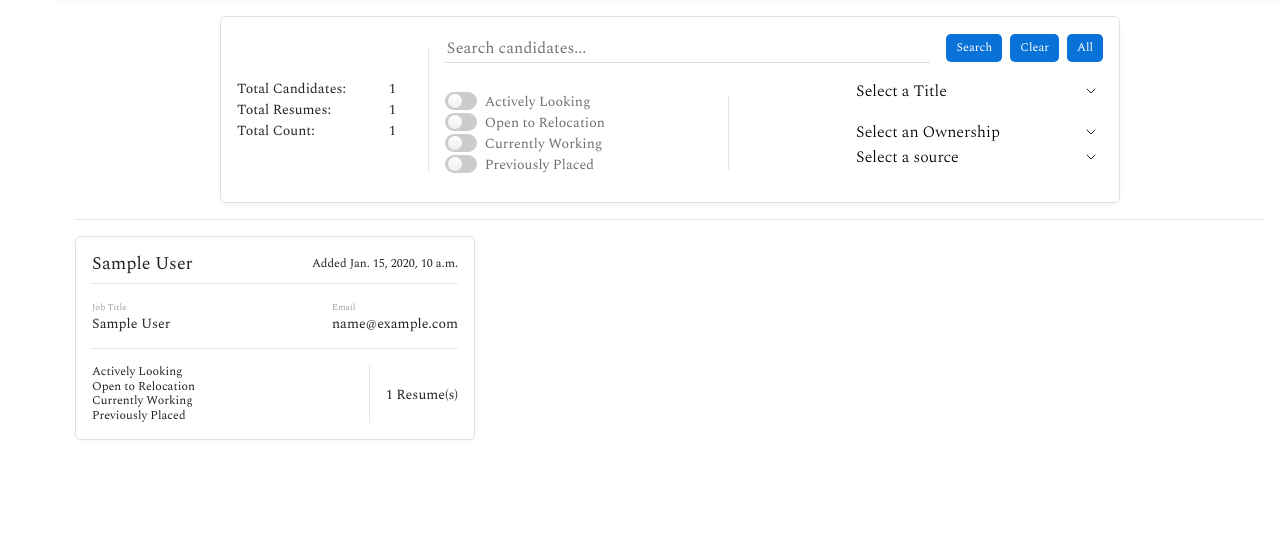
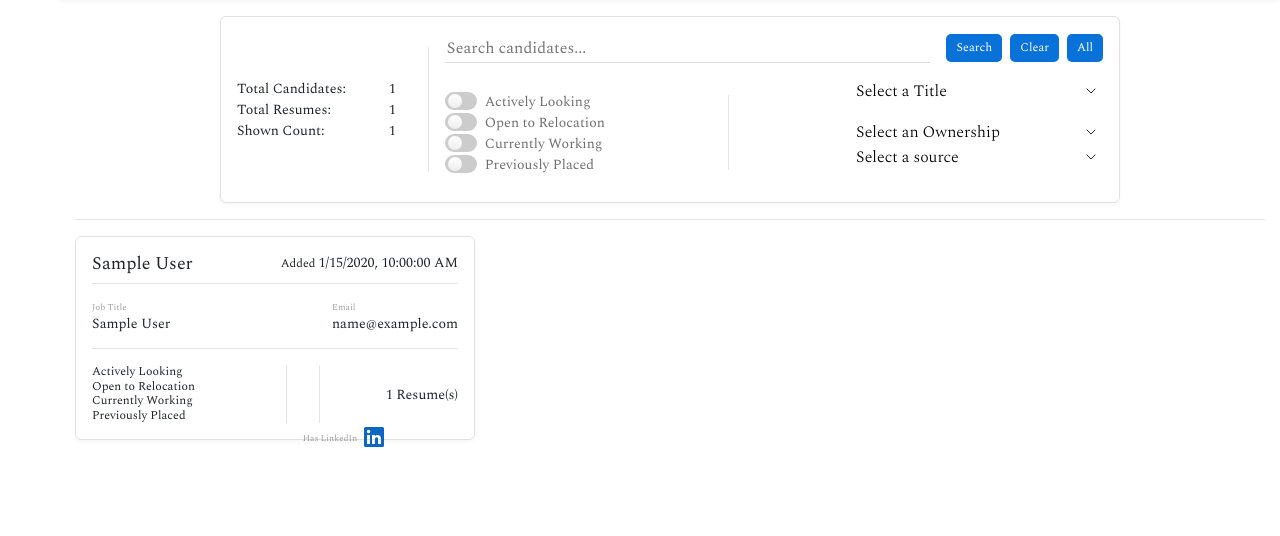
Before and after one commit to darrenrooney101587/red-shell-recruiting, a Django app: template red_shell_recruiting/templates/red_shell_recruiting/candidate_search_desktop.html in a window 1280 px wide. Shown: the part 60-596 px from the top of the page. Run offline with Django 4.2, Linux system fonts and the light colour scheme; the template is opened without the code that fills it: most values are stand-ins (such as "Sample title", 1, 10 or a date in 2020); some libraries are stand-ins or nearby versions.

Commit message:
Added to search pages

```diff
--- a/red_shell_recruiting/templates/red_shell_recruiting/candidate_search_desktop.html
+++ b/red_shell_recruiting/templates/red_shell_recruiting/candidate_search_desktop.html
@@ -1,6 +1,7 @@
 {% extends '_base.html' %}
 {% load static %}
 {% load tags %}
+{% load filters %}
 {% block title %}
     Candidate Search
 {% endblock %}
@@ -22,7 +23,7 @@
                             <span style="margin-right: 1rem;">{{ total_count_resume }}</span>
                         </div>
                         <div class="flex-display vertical-align space-between" style="width: 100%;">
-                            <span style="margin-right: 1rem;">Total Count:</span>
+                            <span style="margin-right: 1rem;">Shown Count:</span>
                             <span style="margin-right: 1rem;">{{ selected_count }}</span>
                         </div>
                     </div>
@@ -42,26 +43,7 @@
                         </div>
                         <div class="flex-display vertical-align space-between" style="margin-top: 1rem;">
                             <div class="flex-display column align-baseline">
-                                <label class="toggle flex-display vertical-align justify-center" style="margin-right: 1rem;">
-                                    <input type="checkbox" name="actively_looking" {% if request.GET.actively_looking %}checked{% endif %} class="toggle-checkbox">
-                                    <div class="toggle-switch"></div>
-                                    <span>Actively Looking</span>
-                                </label>
-                                <label class="toggle flex-display vertical-align justify-center" style="margin-right: 1rem;">
-                                    <input type="checkbox" name="open_to_relocation" {% if request.GET.open_to_relocation %}checked{% endif %} class="toggle-checkbox">
-                                    <div class="toggle-switch"></div>
-                                    <span>Open to Relocation</span>
-                                </label>
-                                <label class="toggle flex-display vertical-align justify-center" style="margin-right: 1rem;">
-                                    <input type="checkbox" name="currently_working" {% if request.GET.currently_working %}checked{% endif %} class="toggle-checkbox">
-                                    <div class="toggle-switch"></div>
-                                    <span>Currently Working</span>
-                                </label>
-                                <label class="toggle flex-display vertical-align justify-center" style="margin-right: 1rem;">
-                                    <input  type="checkbox" name="previously_placed" {% if request.GET.previously_placed %}checked{% endif %} class="toggle-checkbox">
-                                    <div class="toggle-switch"></div>
-                                    <span>Previously Placed</span>
-                                </label>
+                                {% include 'red_shell_recruiting/components/candidate_search_toggle_section.html' %}
                             </div>
                             <div style="height: 75px; border-right: 1px solid rgba(0,0,0,.1); margin-right: 1rem;"></div>
                             {% include 'red_shell_recruiting/components/candidate_search_dropdowns.html' %}
@@ -77,7 +59,9 @@
                     <div class="candidate-card section" data-candidate-id="{{ candidate.id }}" style="width: 400px">
                         <div class="flex-display space-between vertical-align">
                             <h2>{{ candidate.first_name }} {{ candidate.last_name }}</h2>
-                            <h2 class="small-title">Added {{ candidate.created_at }}</h2>
+                            <h2 class="small-title" data-created-at="{{ candidate.created_at|date:'c' }}">
+                                Added <span class="created-at-local"></span>
+                            </h2>
                         </div>
                         <hr style="margin-top: 0.5rem; margin-bottom: 0.5rem;">
                         <div class="flex-display space-between">
@@ -112,6 +96,13 @@
                             </div>
                             <div class="flex-display">
                                 <div style="height: 100%; border: 0; border-left: 1px solid rgba(0,0,0,.1); margin-left: 1rem; margin-right: 1rem;"></div>
+                                {% if candidate.linkedin_url %}
+                                    <div>
+                                        <div style="height: 100%; border: 0; border-left: 1px solid rgba(0,0,0,.1); margin-left: 1rem; margin-right: 1rem;"></div>
+                                        <span style="font-size: 9px; color: var(--faded-gray-color)">Has LinkedIn</span>
+                                        {% include 'red_shell_recruiting/components/svg_components.html' with type='linkedin' %}
+                                    </div>
+                                {% endif %}
                                 <div class="flex-display vertical-align justify-center">
                                     <span style="text-align: center">{{ candidate.resumes.count }} Resume(s)</span>
                                 </div>
--- /dev/null
+++ b/red_shell_recruiting/templates/red_shell_recruiting/components/candidate_search_toggle_section.html
@@ -0,0 +1,20 @@
+<label class="toggle flex-display vertical-align justify-center" style="margin-right: 1rem;">
+    <input type="checkbox" name="actively_looking" {% if request.GET.actively_looking %}checked{% endif %} class="toggle-checkbox">
+    <div class="toggle-switch"></div>
+    <span>Actively Looking</span>
+</label>
+<label class="toggle flex-display vertical-align justify-center" style="margin-right: 1rem;">
+    <input type="checkbox" name="open_to_relocation" {% if request.GET.open_to_relocation %}checked{% endif %} class="toggle-checkbox">
+    <div class="toggle-switch"></div>
+    <span>Open to Relocation</span>
+</label>
+<label class="toggle flex-display vertical-align justify-center" style="margin-right: 1rem;">
+    <input type="checkbox" name="currently_working" {% if request.GET.currently_working %}checked{% endif %} class="toggle-checkbox">
+    <div class="toggle-switch"></div>
+    <span>Currently Working</span>
+</label>
+<label class="toggle flex-display vertical-align justify-center" style="margin-right: 1rem;">
+    <input  type="checkbox" name="previously_placed" {% if request.GET.previously_placed %}checked{% endif %} class="toggle-checkbox">
+    <div class="toggle-switch"></div>
+    <span>Previously Placed</span>
+</label>
--- a/red_shell_recruiting/templatetags/filters.py
+++ b/red_shell_recruiting/templatetags/filters.py
@@ -1,4 +1,5 @@
 import os
+from datetime import datetime
 from django import template
 
 register = template.Library()
--- a/templates/_base.html
+++ b/templates/_base.html
@@ -542,6 +542,16 @@
             }
         });
 
+        $(function () {
+            $('.candidate-card .small-title[data-created-at]').each(function () {
+                var utc = $(this).data('created-at');
+                if (utc) {
+                    var local = new Date(utc);
+                    $(this).find('.created-at-local').text(local.toLocaleString());
+                }
+            });
+        });
+
     </script>
     {% endblock %}
 </html>
```
Also changed, not shown: red_shell_recruiting/templates/red_shell_recruiting/candidate_search_mobile.html (+1 -20 lines), .github/copilot-instructions.md.
